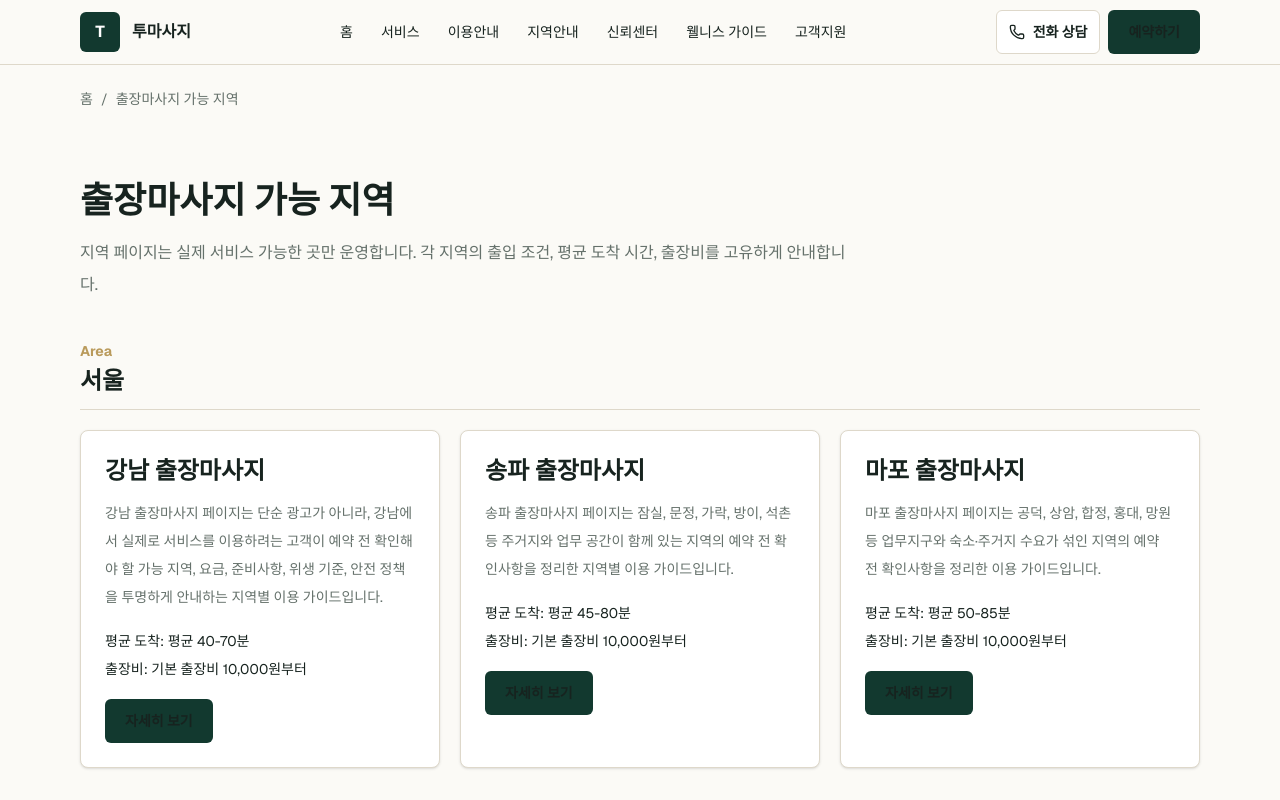
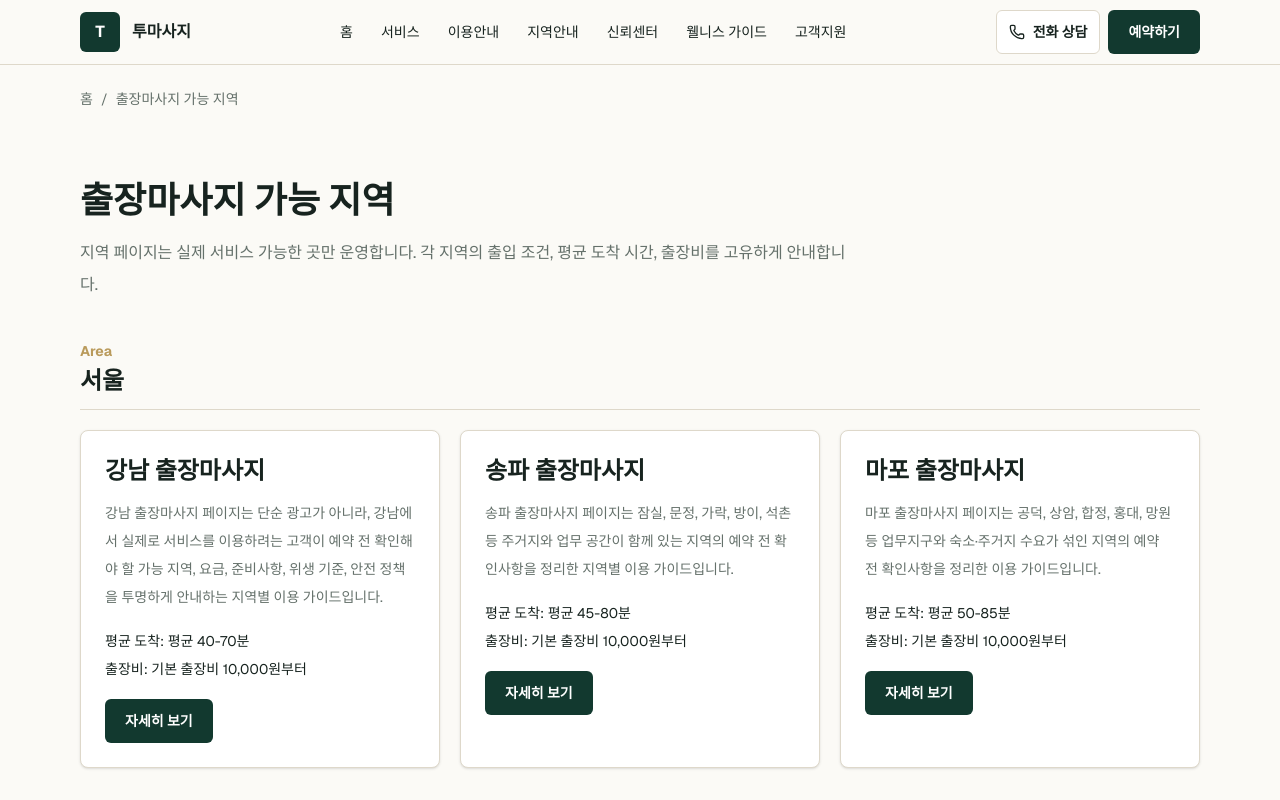
Before and after one commit to guhara1/twomassage, a Next.js app: page /areas in a window 1280 px wide. Shown: the top 800 px of the page. Built offline with nearby package versions, Linux system fonts and the light colour scheme.

Commit message:
Force primary button text contrast

```diff
--- a/src/components/MobileCta.tsx
+++ b/src/components/MobileCta.tsx
@@ -17,7 +17,7 @@ export function MobileCta() {
         <Link href={business.phoneHref} className="flex flex-col items-center gap-1 rounded-md px-2 py-2 text-xs font-semibold">
           <Phone className="h-4 w-4" /> 전화
         </Link>
-        <Link href="/booking" className="flex flex-col items-center gap-1 rounded-md bg-[#12392f] px-2 py-2 text-xs font-semibold !text-white">
+        <Link href="/booking" className="flex flex-col items-center gap-1 rounded-md bg-[#12392f] px-2 py-2 text-xs font-semibold !text-white [&_*]:!text-white">
           <CalendarCheck className="h-4 w-4" /> 예약하기
         </Link>
       </div>
--- a/src/components/ui/button.tsx
+++ b/src/components/ui/button.tsx
@@ -11,7 +11,7 @@ type ButtonProps = {
 };
 
 const styles = {
-  primary: "bg-[#12392f] text-white hover:bg-[#0d2e26]",
+  primary: "bg-[#12392f] !text-white hover:bg-[#0d2e26] [&_*]:!text-white",
   secondary: "bg-accent text-accent-foreground hover:bg-[#aa8b4d]",
   outline: "border border-border bg-card text-foreground hover:bg-muted",
   ghost: "text-foreground hover:bg-muted"
```
